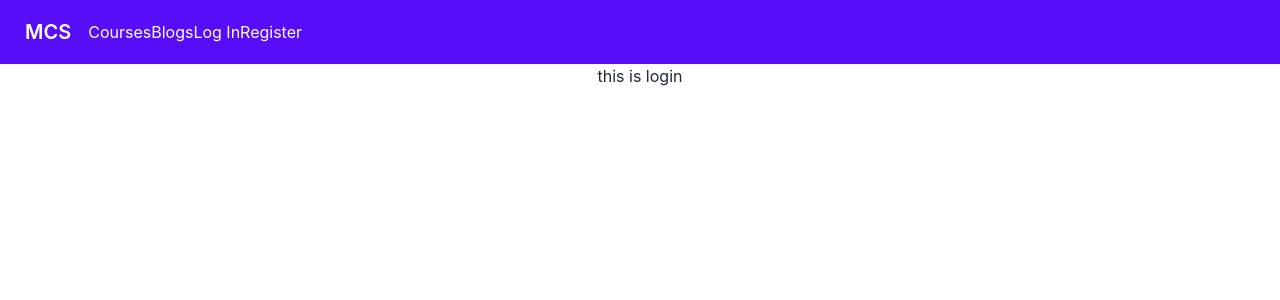
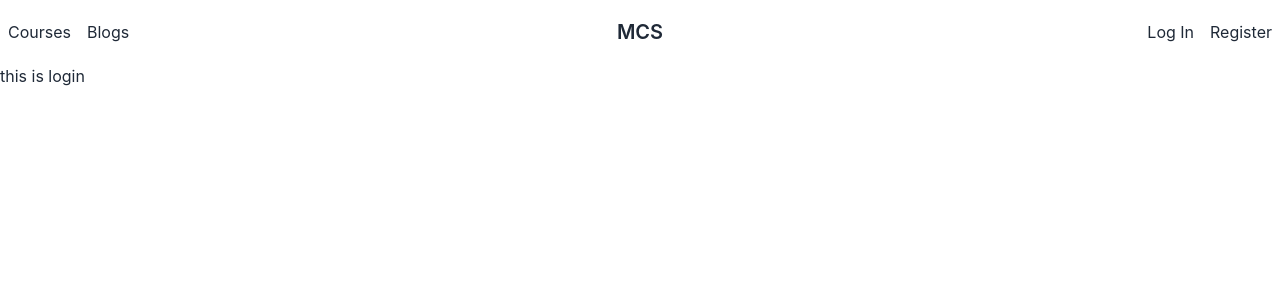
Before and after one commit to maksud190/Multimedia-and-creative-skills, a React (Create React App) app: page /login in a window 1280 px wide. Shown: the top 300 px of the page. Built offline with nearby package versions, Linux system fonts and the light colour scheme.

Commit message:
set authContext, navbar changed

```diff
--- a/src/App.js
+++ b/src/App.js
@@ -1,16 +1,21 @@
-import logo from './logo.svg';
 import './App.css';
 import { createBrowserRouter, RouterProvider } from 'react-router-dom';
+import { getAuth } from 'firebase/auth';
 import Main from './layout/Main';
 import Home from './components/Home/Home';
 import Login from './Login/Login';
 import Register from './components/Register/Register';
 import Courses from './components/Courses/Courses';
 import Blogs from './components/Blogs/Blogs';
+import app from './firebase/firebase.config';
+
+
+
+const auth = getAuth(app);
 
 function App() {
 
-  const router = createBrowserRouter([
+  const routes = createBrowserRouter([
     {
       path: '/',
       element: <Main></Main>,
@@ -44,8 +49,8 @@ function App() {
   ])
 
   return (
-    <div className="App">
-      <RouterProvider router={router}></RouterProvider>
+    <div className="">
+      <RouterProvider router={routes}></RouterProvider>
     </div>
   );
 }
--- a/src/components/Header/Header.js
+++ b/src/components/Header/Header.js
@@ -1,17 +1,64 @@
-import React from 'react';
+import React, { useContext } from 'react';
 import { Link } from 'react-router-dom';
+import { AuthContext } from '../../contexts/AuthProvider/AuthProvider';
+
 
 const Header = () => {
+
+    const { user } = useContext(AuthContext);
+
     return (
-        <div>
-            <div className="navbar bg-primary text-primary-content">
+
+        <div className="navbar bg-base-100">
+            <div className="navbar-start">
+
+                <div className='space-x-4'>
+                    <Link to='/courses'>Courses</Link>
+                    <Link to='/blogs'>Blogs</Link>
+                </div>
+
+                <div className="dropdown md:hidden lg:hidden">
+                    <label tabIndex={0} className="btn btn-ghost btn-circle">
+                        <svg xmlns="http://www.w3.org/2000/svg" className="h-5 w-5" fill="none" viewBox="0 0 24 24" stroke="currentColor"><path strokeLinecap="round" strokeLinejoin="round" strokeWidth="2" d="M4 6h16M4 12h16M4 18h7" /></svg>
+                    </label>
+                    <ul tabIndex={0} className="menu menu-compact dropdown-content mt-3 p-2 shadow bg-base-100 rounded-box w-52">
+                        <li><Link>Homepage</Link></li>
+                        <li><Link>Portfolio</Link></li>
+                        <li><Link>About</Link></li>
+                    </ul>
+                </div>
+            </div>
+            <div className="navbar-center">
                 <Link to='/' className="btn btn-ghost normal-case text-xl">MCS</Link>
-                <Link to='/courses'>Courses</Link>
-                <Link to='/blogs'>Blogs</Link>
-                <Link to='/login'>Log In</Link>
-                <Link to='/register'>Register</Link>
+            </div>
+            <div className="navbar-end">
+                <div className='space-x-4'>
+                    <Link to='/login'>Log In</Link>
+                    <Link to='/register'>Register</Link>
+                </div>
             </div>
         </div>
+
+
+
+
+
+        // <div className=''>
+        //     <div className="navbar bg-primary text-primary-content">
+        //         <Link to='/' className="btn btn-ghost normal-case text-xl">MCS</Link>
+        //         <div className=''>
+        //             <div>
+        //                 <Link to='/courses'>Courses</Link>
+        //                 <Link to='/blogs'>Blogs</Link>
+        //             </div>
+        //             <div className=''>
+        //                 <Link to='/login'>Log In</Link>
+        //                 <Link to='/register'>Register</Link>
+        //             </div>
+        //         </div>
+        //         <p>{user.displayName}</p>
+        //     </div>
+        // </div>
     );
 };
 
--- /dev/null
+++ b/src/contexts/AuthProvider/AuthProvider.js
@@ -0,0 +1,20 @@
+import React from 'react';
+import { createContext } from 'react';
+
+
+export const AuthContext = createContext();
+
+const AuthProvider = ({children}) => {
+
+    const user = {displayName: 'maksud'}
+
+    const authInfo = {user}
+
+    return (
+        <AuthContext.Provider value={authInfo}>
+            {children}
+        </AuthContext.Provider>
+    );
+};
+
+export default AuthProvider;
--- /dev/null
+++ b/src/firebase/firebase.config.js
@@ -0,0 +1,18 @@
+// Import the functions you need from the SDKs you need
+import { initializeApp } from "firebase/app";
+// TODO: Add SDKs for Firebase products that you want to use
+// https://firebase.google.com/docs/web/setup#available-libraries
+
+// Your web app's Firebase configuration
+const firebaseConfig = {
+  apiKey: "AIzaSyB_k_IVIOOnNB-y3aVepoM2e_Bpq01KQbI",
+  authDomain: "multimedia-and-creative-skills.firebaseapp.com",
+  projectId: "multimedia-and-creative-skills",
+  storageBucket: "multimedia-and-creative-skills.appspot.com",
+  messagingSenderId: "162410090437",
+  appId: "1:162410090437:web:1e1697067a2249692845ac"
+};
+
+// Initialize Firebase
+const app = initializeApp(firebaseConfig);
+export default app;
--- a/src/index.js
+++ b/src/index.js
@@ -3,11 +3,14 @@ import ReactDOM from 'react-dom/client';
 import './index.css';
 import App from './App';
 import reportWebVitals from './reportWebVitals';
+import AuthProvider from './contexts/AuthProvider/AuthProvider';
 
 const root = ReactDOM.createRoot(document.getElementById('root'));
 root.render(
   <React.StrictMode>
-    <App />
+    <AuthProvider>
+      <App />
+    </AuthProvider>
   </React.StrictMode>
 );
 
```
